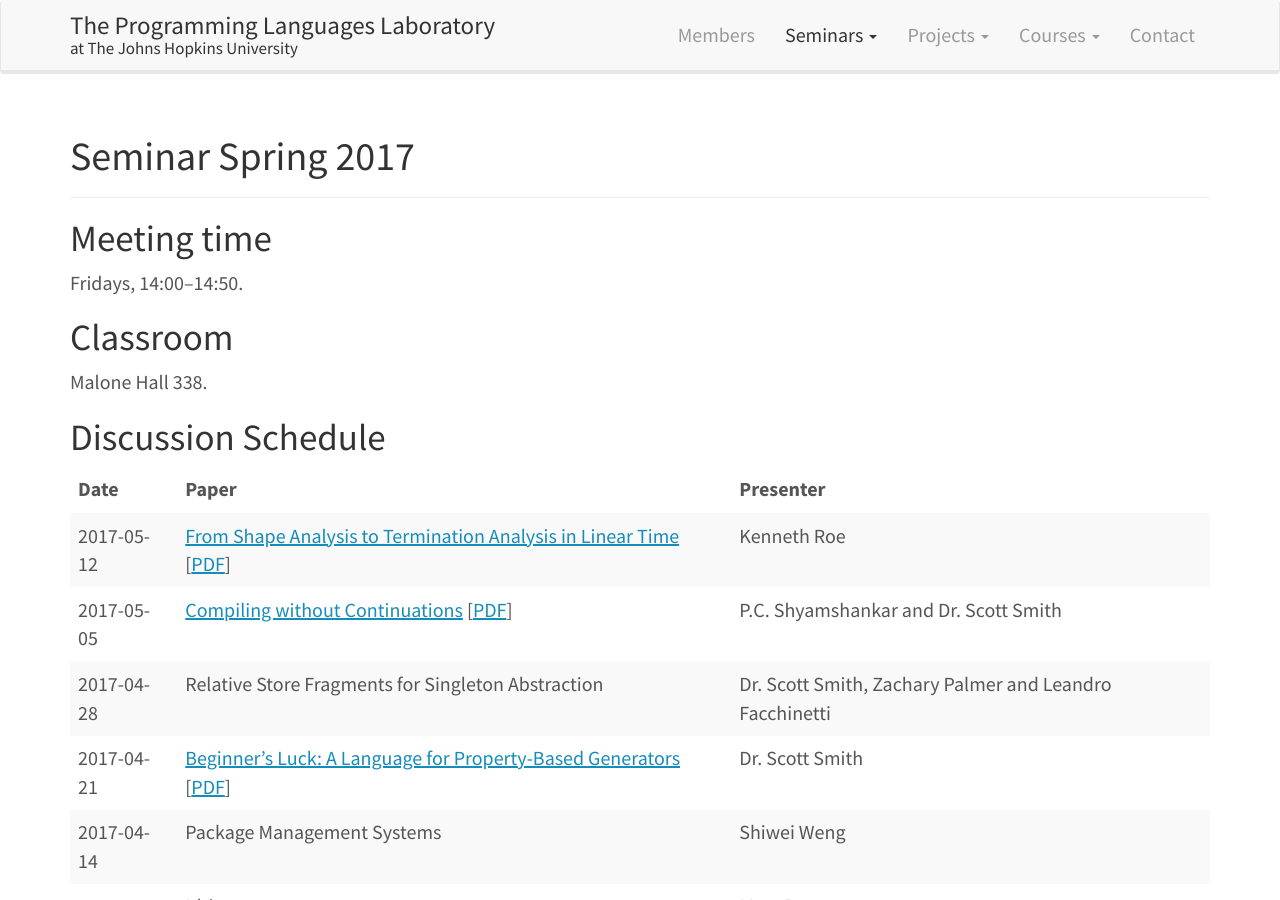
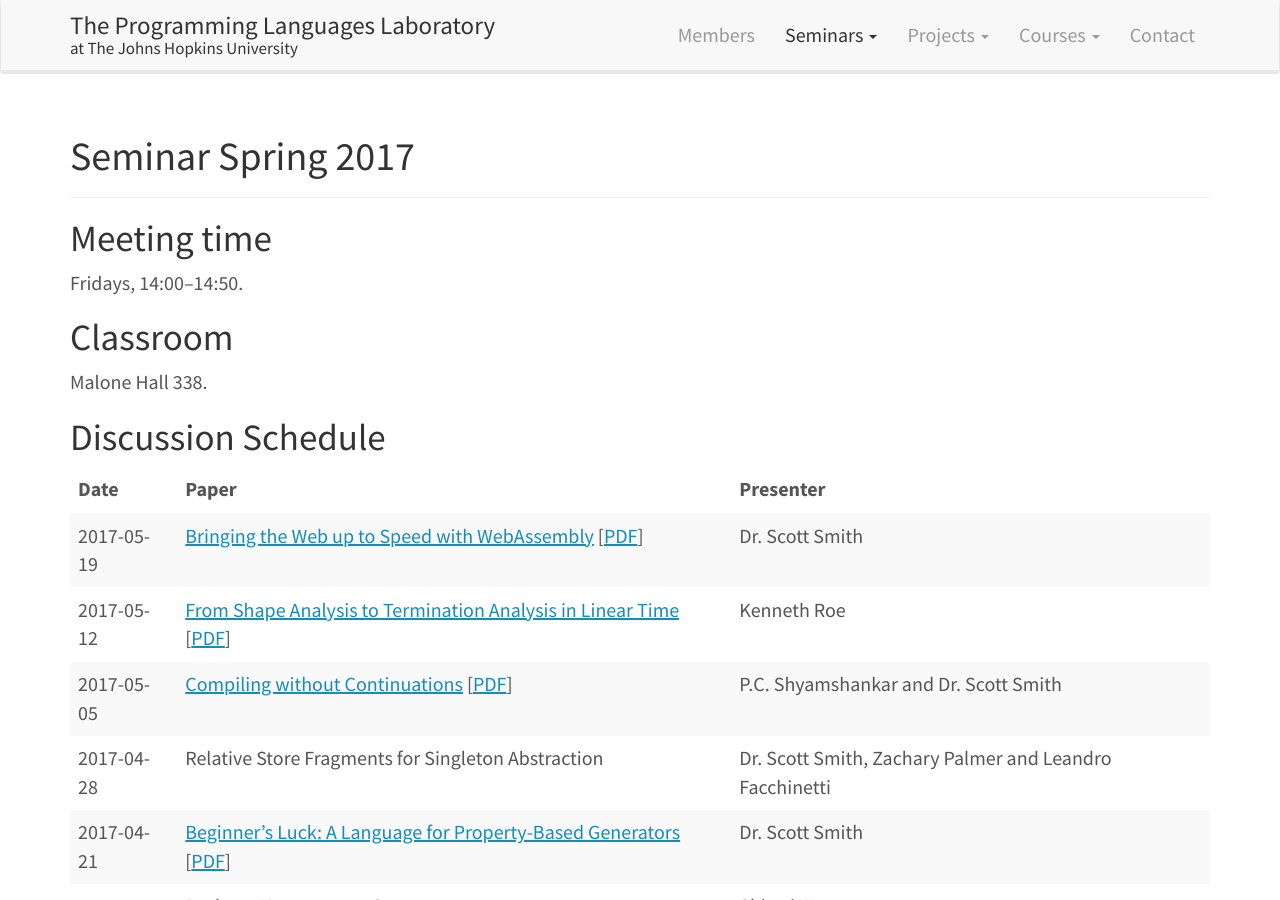
Before and after one commit to JHU-PL-Lab/www-pl-lab, a Jekyll site: the page built from seminars/spring-2017.md, in a window 1280 px wide and 900 px high. Built offline with Jekyll 4.4.1, drawn with Linux system fonts in a browser that asks for light colours.

Commit message:
Add 2017-05-19 seminar

```diff
--- a/seminars/spring-2017.md
+++ b/seminars/spring-2017.md
@@ -18,6 +18,7 @@ Discussion Schedule
 
 |       Date | Paper                                                                                                                                                                                                                                     | Presenter                                               |
 |------------+-------------------------------------------------------------------------------------------------------------------------------------------------------------------------------------------------------------------------------------------+---------------------------------------------------------|
+| 2017-05-19 | [Bringing the Web up to Speed with WebAssembly](http://pldi17.sigplan.org/event/pldi-2017-papers-bringing-the-web-up-to-speed-with-webassembly) [[PDF](https://github.com/WebAssembly/spec/raw/master/papers/pldi2017.pdf)]               | Dr. Scott Smith                                         |
 | 2017-05-12 | [From Shape Analysis to Termination Analysis in Linear Time](https://link.springer.com/chapter/10.1007/978-3-319-41528-4_23) [[PDF](https://www.cs.bgu.ac.il/~romanm/cav16.pdf)]                                                          | Kenneth Roe                                             |
 | 2017-05-05 | [Compiling without Continuations](https://www.microsoft.com/en-us/research/publication/compiling-without-continuations/) [[PDF](https://www.microsoft.com/en-us/research/wp-content/uploads/2016/11/compiling-without-continuations.pdf)] | P.C. Shyamshankar and Dr. Scott Smith                   |
 | 2017-04-28 | Relative Store Fragments for Singleton Abstraction                                                                                                                                                                                        | Dr. Scott Smith, Zachary Palmer and Leandro Facchinetti |
```
